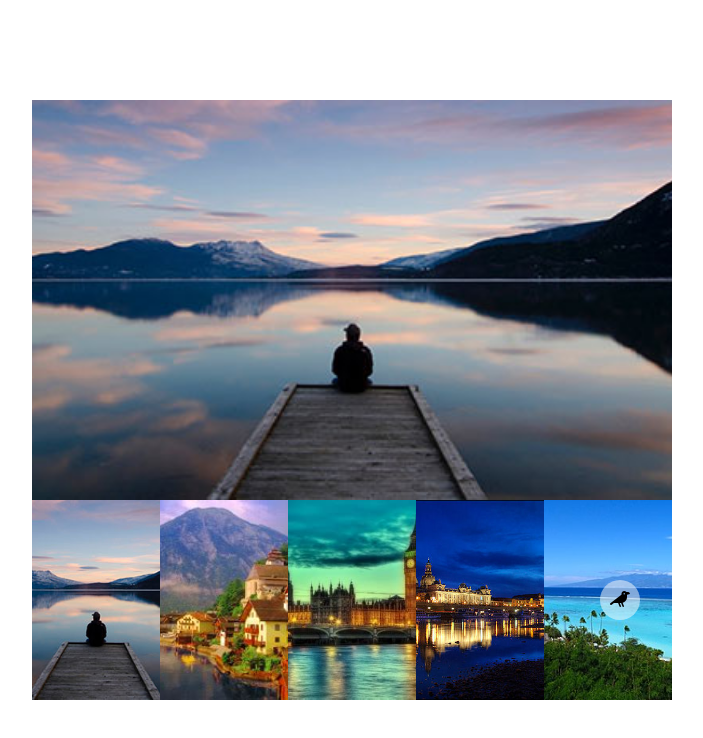
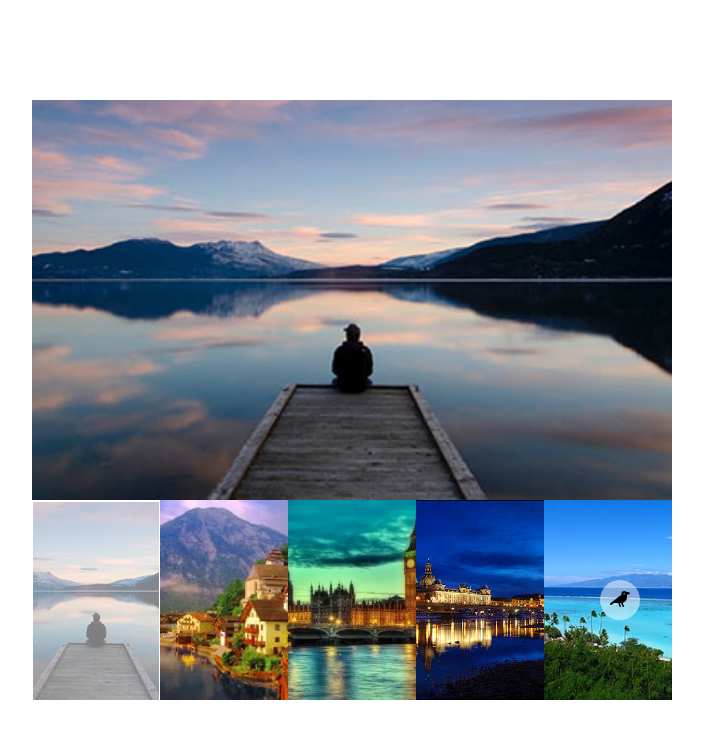
Before and after one commit to SorayaBoolean/js-array-objects-carousel, a plain HTML site: page index.html in a window 1280 px wide. Shown: the whole page, without its empty margins (288-991 px from the left). Drawn offline with Linux system fonts and the light colour scheme.

```diff
--- a/css/style.css
+++ b/css/style.css
@@ -68,10 +68,12 @@
     width: calc(100% / 5);
     height: 100%;
     background-color: grey;
-    border-radius: 50%;
     display: inline-block;
 }
 
 .thumb.active {
-    background-color: lightgray;
+    border: 1px solid white;
+    border-radius: 50;
+    opacity: 0.5;
+
 }
```
